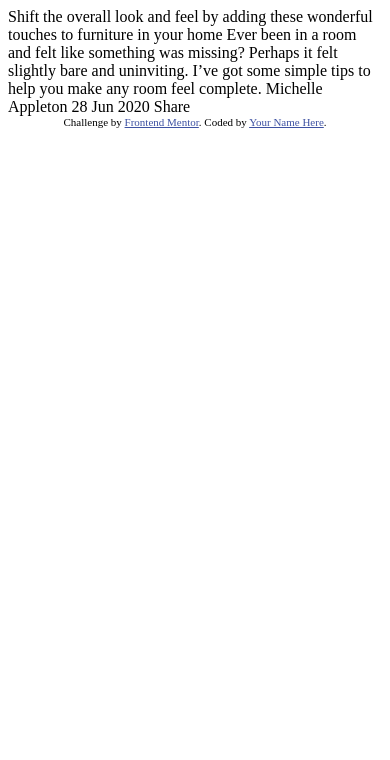
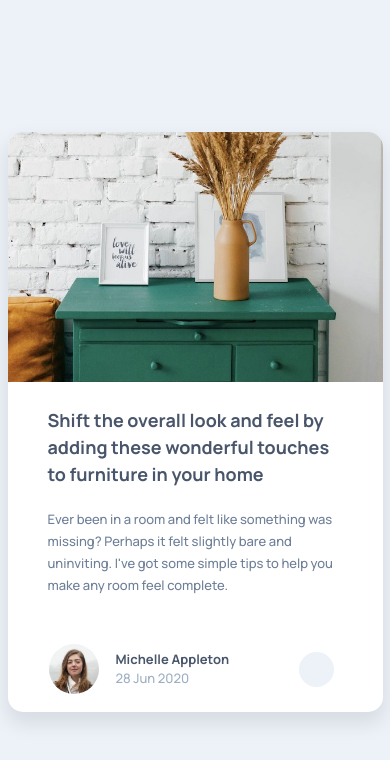
Before and after one commit to SrHatcher/practice-article-preview, a plain HTML site: page index.html in a window 390 px wide. Drawn offline with Linux system fonts and the light colour scheme.

Commit message:
mobile version almost finished, i'm learning how to use the SVG

```diff
--- a/index.html
+++ b/index.html
@@ -3,34 +3,38 @@
 <head>
   <meta charset="UTF-8">
   <meta name="viewport" content="width=device-width, initial-scale=1.0"> <!-- displays site properly based on user's device -->
-
   <link rel="icon" type="image/png" sizes="32x32" href="./images/favicon-32x32.png">
-
+  <!--MODERN-CSS-RESET-->
+  <link rel="stylesheet" href="./reset.css">
+  <!--my styles-->
+  <link rel="stylesheet" href="./styles.css">
   <title>Frontend Mentor | Article preview component</title>
-
-  <!-- Feel free to remove these styles or customise in your own stylesheet 👍 -->
-  <style>
-    .attribution { font-size: 11px; text-align: center; }
-    .attribution a { color: hsl(228, 45%, 44%); }
-  </style>
 </head>
 <body>
+  <main>
+    <div class="main__img">
+      <img src="./images/drawers.jpg" alt="pot with plants and frames on a drawer">
+    </div>
+    <h1 class="main__h1">Shift the overall look and feel by adding these wonderful touches to furniture in your home</h1>
+    <p class="main__p">Ever been in a room and felt like something was missing? Perhaps it felt slightly bare and uninviting. I've got some simple tips to help you make any room feel complete.</p>
+    <div class="main__credits credits">
+      <span class="credits__picture"></span>
+      <div class="credits__name_wrapper">
+        <span class="credits__name">Michelle Appleton</span>
+        <span class="credits__date">28 Jun 2020</span>
+      </div>
+      <svg class="credits__share_button share_button--ace">
+        <use xlink:href="./images/icon-share.svg"></use>
+      </svg>
+      <div class="credits__social_media ">
+        <span>SHARE</span>
+        <span></span>
+        <span></span>
+        <span></span>
+      </div>
+    </div>
+  </main>
 
-  Shift the overall look and feel by adding these wonderful
-  touches to furniture in your home
-
-  Ever been in a room and felt like something was missing? Perhaps
-  it felt slightly bare and uninviting. I’ve got some simple tips
-  to help you make any room feel complete.
-
-  Michelle Appleton
-  28 Jun 2020
-
-  Share
-
-  <div class="attribution">
-    Challenge by <a href="https://www.frontendmentor.io?ref=challenge" target="_blank">Frontend Mentor</a>.
-    Coded by <a href="#">Your Name Here</a>.
-  </div>
+  <script src="./index.js"></script>
 </body>
 </html>
--- /dev/null
+++ b/reset.css
@@ -0,0 +1,76 @@
+/*This code is from MODERN-CSS-RESET, i used to link to their page CDN but i'm going to use it like this*/
+
+/* Box sizing rules */
+*,
+*::before,
+*::after {
+  box-sizing: border-box;
+}
+
+/* Remove default margin */
+body,
+h1,
+h2,
+h3,
+h4,
+p,
+figure,
+blockquote,
+dl,
+dd {
+  margin: 0;
+}
+
+/* Remove list styles on ul, ol elements with a list role, which suggests default styling will be removed */
+ul[role='list'],
+ol[role='list'] {
+  list-style: none;
+}
+
+/* Set core root defaults */
+html:focus-within {
+  scroll-behavior: smooth;
+}
+
+/* Set core body defaults */
+body {
+  min-height: 100vh;
+  text-rendering: optimizeSpeed;
+  line-height: 1.5;
+}
+
+/* A elements that don't have a class get default styles */
+a:not([class]) {
+  text-decoration-skip-ink: auto;
+}
+
+/* Make images easier to work with */
+img,
+picture {
+  max-width: 100%;
+  display: block;
+}
+
+/* Inherit fonts for inputs and buttons */
+input,
+button,
+textarea,
+select {
+  font: inherit;
+}
+
+/* Remove all animations, transitions and smooth scroll for people that prefer not to see them */
+@media (prefers-reduced-motion: reduce) {
+  html:focus-within {
+   scroll-behavior: auto;
+  }
+
+  *,
+  *::before,
+  *::after {
+    animation-duration: 0.01ms !important;
+    animation-iteration-count: 1 !important;
+    transition-duration: 0.01ms !important;
+    scroll-behavior: auto !important;
+  }
+}
--- /dev/null
+++ b/styles.css
@@ -0,0 +1,176 @@
+@font-face {
+    font-family: "Manrope";
+    src: url("./fonts/Manrope-Medium.ttf");
+    font-weight: 500;
+}
+
+@font-face{
+    font-family: "Manrope";
+    src: url("./fonts/Manrope-Bold.ttf");
+    font-weight: 700;
+}
+
+:root{
+    --very-Dark-Grayish-Blue: hsl(217, 19%, 35%);
+    --Desaturated-Dark-Blue: #6d7f97;
+    --Grayish-Blue: hsl(212, 23%, 69%);
+    --background-color: #ecf2f8;
+
+    --font: "Manrope", sans-serif;
+}
+
+html{
+    font-size: 62.5%;
+}
+
+body{
+    display: flex;
+    align-items: center;
+    justify-content: center;
+
+    min-height: 100vh;
+
+    font-size: 1.3rem;
+
+    background-color: var(--background-color);
+}
+
+main{
+    display: grid;
+    grid-template-columns: auto;
+    grid-template-rows: 2.2fr 1fr 1.5fr 1fr;
+
+    max-width: 37.5rem;
+    height: 58rem;
+
+    font-family: var(--font);
+
+    border-radius: 1.5rem;
+    background-color: white;
+    overflow: hidden;
+    box-shadow: 0 1rem 2rem 0.2rem rgba(0, 0, 0, 0.089);
+}
+.main__img{
+    width: 100%;
+    height: 25rem;
+
+    overflow: hidden;
+}
+.main__h1{
+    padding: 1rem 4rem;
+    margin-block-start: 1.5rem;
+
+    font-size: 1.8rem;
+
+    color: var(--very-Dark-Grayish-Blue);
+}
+.main__p{
+    padding: 1rem 4rem;
+
+    line-height: 2.2rem;
+
+    color: var(--Desaturated-Dark-Blue);
+}
+.main__credits{
+    position: relative;
+    display: grid;
+    grid-template-columns: 1fr 3fr 1fr;
+    grid-template-rows: auto;
+    gap: 1.5rem;
+
+    padding: 1rem 4rem 1rem;
+}
+.credits__picture{
+    align-self: center;
+    justify-self: center;
+
+    height: 5rem;
+    width: 5rem;
+
+    background-image: url("./images/avatar-michelle.jpg");
+    background-position: center;
+    background-size: 5rem;
+    border-radius: 50%;
+}
+.credits__name_wrapper{
+    display: flex;
+    flex-flow: column nowrap;
+    justify-content: center;
+}
+.credits__name{
+    font-weight: 700;
+
+    color: var(--very-Dark-Grayish-Blue);
+}
+.credits__date{
+    color: var(--Grayish-Blue);
+}
+.credits__share_button{
+    height: 3.5rem;
+    width: 3.5rem;
+    align-self: center;
+    justify-self: center;
+
+    border-radius: 50%;
+    background-color: var(--background-color);
+    object-fit: contain;
+    cursor: pointer;
+    z-index: 1;
+}
+
+.credits__social_media{
+    position: absolute;
+    display: none;
+    align-items: center;
+    gap: 2rem;
+
+    width: 100%;
+    height: 100%;
+    padding: 0 4rem;
+
+    background-color: var(--very-Dark-Grayish-Blue);
+}
+
+.credits__social_media > span{
+    display: inline-block;
+    width: 2.5rem;
+    height: 2.5rem;
+}
+
+.credits__social_media > span:nth-child(1){
+    width: auto;
+    height: auto;
+    letter-spacing: 0.5rem;
+    color: var(--Grayish-Blue);
+}
+
+.credits__social_media > span:nth-child(2){
+    background-image: url("./images/icon-facebook.svg");
+    background-position: center;
+    background-size: 2.5rem;
+    background-repeat: no-repeat;
+}
+
+.credits__social_media > span:nth-child(3){
+    background-image: url("./images/icon-twitter.svg");
+    background-position: center;
+    background-size: 2.5rem;
+    background-repeat: no-repeat;
+}
+
+.credits__social_media > span:nth-child(4){
+    background-image: url("./images/icon-pinterest.svg");
+    background-position: center;
+    background-size: 2.5rem;
+    background-repeat: no-repeat;
+}
+
+/*----------------------modifiers---------------------------*/
+.social_media--show{
+    display: flex;
+}
+
+.share_button--active{
+    background-color: var(--Desaturated-Dark-Blue);
+    filter: invert(95%) sepia(2%) saturate(1411%) hue-rotate(185deg) brightness(102%) contrast(94%);
+}
```
Also changed, not shown: fonts/Manrope-Bold.ttf (added), fonts/Manrope-Medium.ttf (added), index.js (added).
